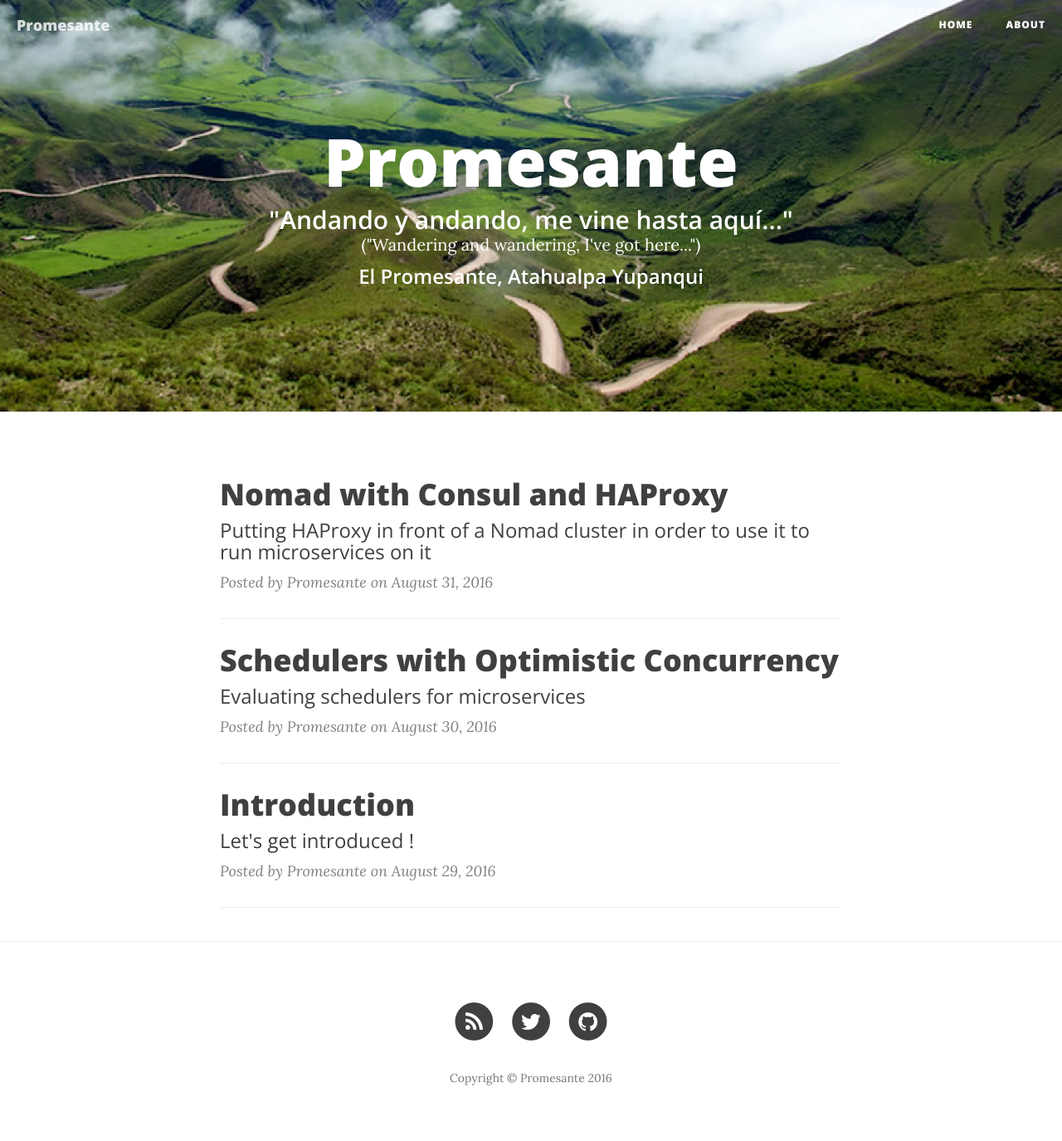
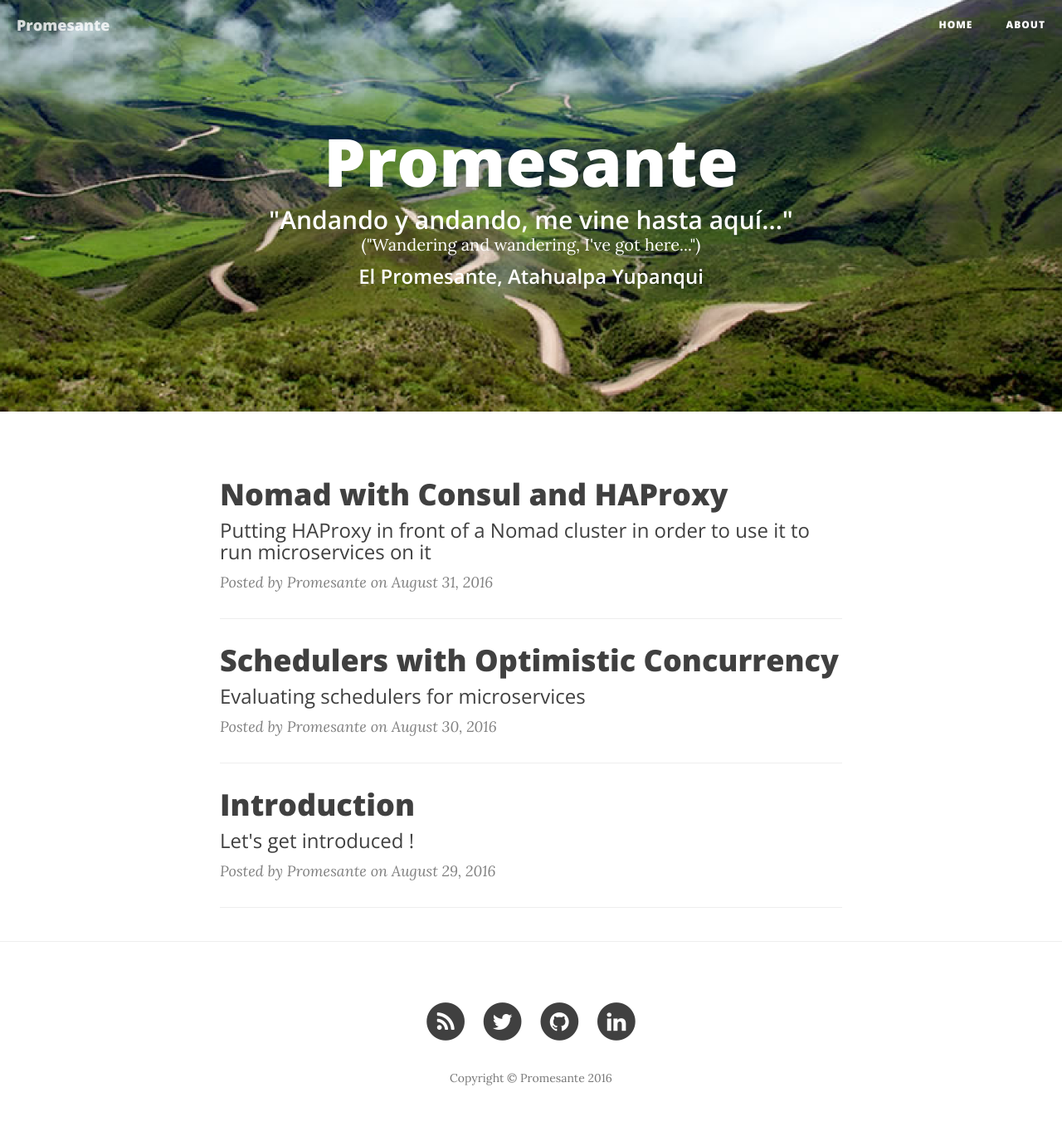
Before and after one commit to promesante/promesante.github.io, a Jekyll site: the page built from index.html, in a window 1280 px wide. Shown: the whole page at 83% size. Built offline with Jekyll 4.4.1, drawn with Linux system fonts in a browser that asks for light colours; nearby versions of some CDN libraries; the list of posts is cut into pages by our own code.

Commit message:
linkedin link added in footer

```diff
--- a/_config.yml
+++ b/_config.yml
@@ -11,6 +11,7 @@ repository: promesante/promesante.github.io
 safe: true
 twitter_username: _promesante
 github_username: promesante
+linkedin_username: in/luis-m-rosso-aba9274
 # facebook_username:  IronSummitMedia
 # email_username:  your-email@yourdomain.com
 
--- a/_includes/footer.html
+++ b/_includes/footer.html
@@ -52,6 +52,16 @@
                         </a>
                     </li>
                     {% endif %}
+                    {% if site.linkedin_username %}
+                    <li>
+                        <a href="https://www.linkedin.com/{{ site.linkedin_username }}">
+                            <span class="fa-stack fa-lg">
+                                <i class="fa fa-circle fa-stack-2x"></i>
+                                <i class="fa fa-linkedin fa-stack-1x fa-inverse"></i>
+                            </span>
+                        </a>
+                    </li>
+                    {% endif %}
                 </ul>
                 <p class="copyright text-muted">Copyright &copy; {{ site.copyright_name }} {{ site.time | date: '%Y' }}</p>
             </div>
```
